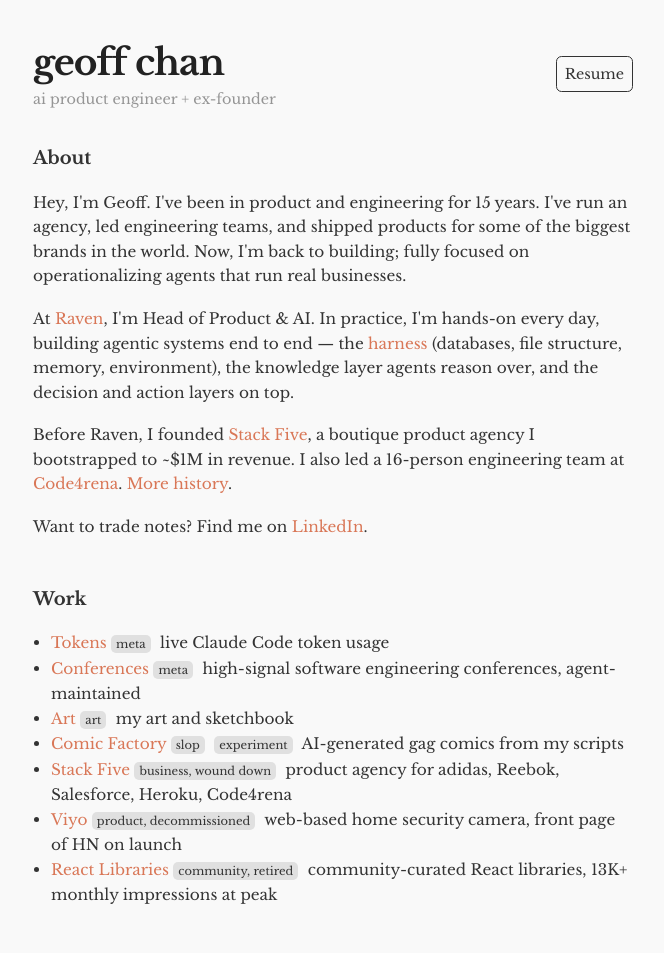
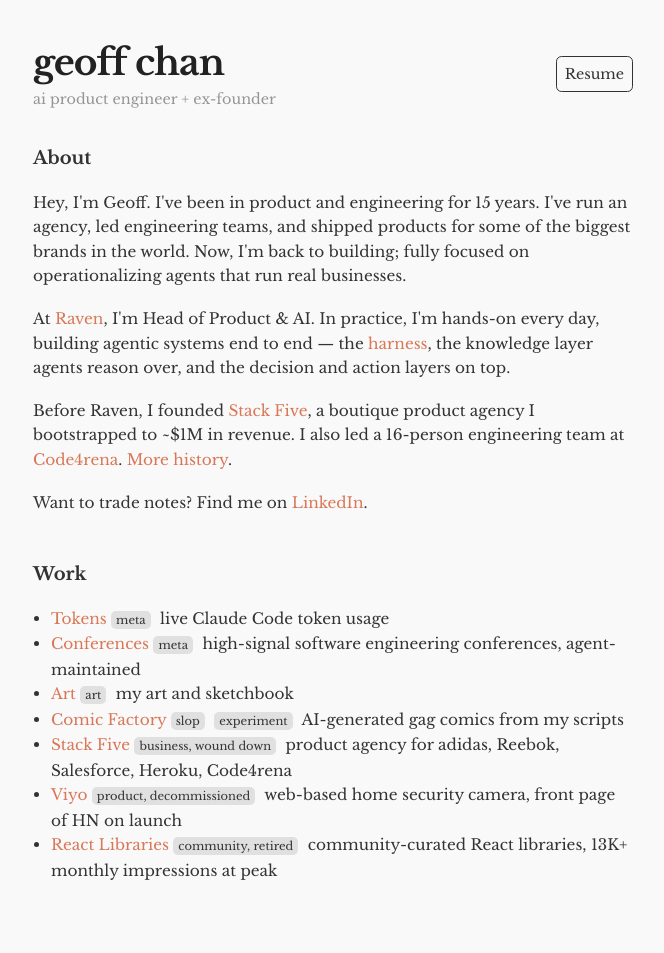
Before and after one commit to geoffchan23/geoffchan23.github.io, a Jekyll site: the page built from index.html, in a window 1280 px wide. Shown: the whole page, without its empty margins (307-971 px from the left). Built offline with Jekyll 4.4.1, drawn with Linux system fonts in a browser that asks for light colours; after the commit the page ends 928 px from its top, so only the background shows below that.

Commit message:
copy: drop confusing harness parenthetical from bio and resume
Co-Authored-By: Claude Opus 4.7 (1M context) <noreply@anthropic.com>

```diff
--- a/index.html
+++ b/index.html
@@ -16,7 +16,7 @@ description: Geoff Chan is Head of Product & AI at Raven.ai, building agentic sy
     <section class="about">
         <h2>About</h2>
         <p>Hey, I'm Geoff. I've been in product and engineering for 15 years. I've run an agency, led engineering teams, and shipped products for some of the biggest brands in the world. Now, I'm back to building; fully focused on operationalizing agents that run real businesses.</p>
-        <p>At <a href="https://raven.ai">Raven</a>, I'm Head of Product & AI. In practice, I'm hands-on every day, building agentic systems end to end &mdash; the <a href="https://www.anthropic.com/engineering/effective-harnesses-for-long-running-agents">harness</a> (databases, file structure, memory, environment), the knowledge layer agents reason over, and the decision and action layers on top.</p>
+        <p>At <a href="https://raven.ai">Raven</a>, I'm Head of Product & AI. In practice, I'm hands-on every day, building agentic systems end to end &mdash; the <a href="https://www.anthropic.com/engineering/effective-harnesses-for-long-running-agents">harness</a>, the knowledge layer agents reason over, and the decision and action layers on top.</p>
         <p>Before Raven, I founded <a href="https://stackfive.io">Stack Five</a>, a boutique product agency I bootstrapped to ~$1M in revenue. I also led a 16-person engineering team at <a href="https://code4rena.com/">Code4rena</a>. <a href="/resume/">More history</a>.</p>
         <p>Want to trade notes? Find me on <a href="https://www.linkedin.com/in/geoffchan23/">LinkedIn</a>.</p>
     </section>
--- a/resume.html
+++ b/resume.html
@@ -17,7 +17,7 @@ description: 15 years in product and engineering. Head of Product & AI at Raven.
         <h2>Resume</h2>
         <div>
             <h3>Head of Product & AI @ Raven.ai <span class="tag">May '25 - Current</span></h3>
-            <p>Lead AI strategy and product direction while hands-on building agentic systems end to end — the <a href="https://www.anthropic.com/engineering/effective-harnesses-for-long-running-agents">harness</a> (databases, file and folder structure, memory, environment), the knowledge layer agents reason over, and the decision and action layers on top.</p>
+            <p>Lead AI strategy and product direction while hands-on building agentic systems end to end — the <a href="https://www.anthropic.com/engineering/effective-harnesses-for-long-running-agents">harness</a>, the knowledge layer agents reason over, and the decision and action layers on top.</p>
             <p>Shipped deterministic LLM workflows that automated the bulk of back-office ticket operations; work previously spread across three full-time roles is now handled by one person at half capacity. First agent with live feedback loops in production, second in development.</p>
             <p>Stack: Claude SDK, Claude Code, Cursor, OpenAI, Ollama, open-source models; shipping in Node/TypeScript, Python/Django, and Elixir/Phoenix/Ash depending on the problem.</p>
             <p>Agent and workflow leverage is part of why a team of under 20 now delivers more revenue than the prior org at 70+.</p>
```
